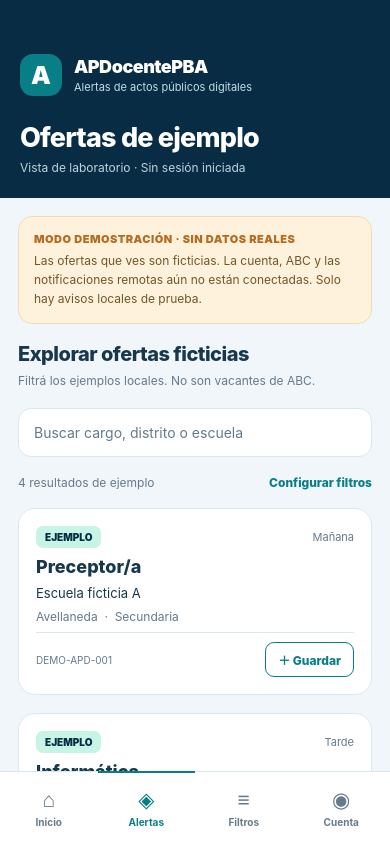
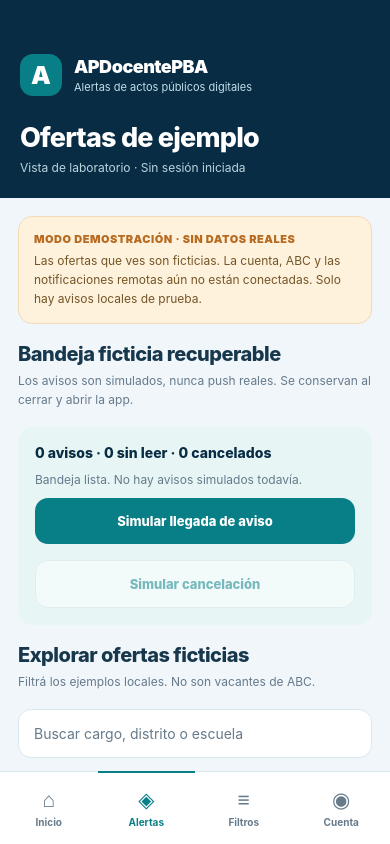
Before and after one commit to apdocentepba-hub/apdocentepba-v2, a React Native app in the folder mobile/: screen / in a window 390 px wide. Both pictures are taken after a click on the button "Explorar la demostración". Built offline with nearby package versions, Linux system fonts and the light colour scheme; what expo-notifications would draw is missing.

Commit message:
feat(mobile UI lab): recover fictional inbox on app startup, mark read, simulate cancellation with persistent tombstones

```diff
--- a/mobile/App.js
+++ b/mobile/App.js
@@ -4,7 +4,8 @@
  * Local notification demonstration ONLY on explicit tap + OS permission.
  * All offers below are explicitly fictional. No production features implied.
  */
-import React, {useMemo, useState} from "react";
+import React, {useEffect, useMemo, useState} from "react";
+import AsyncStorage from "@react-native-async-storage/async-storage";
 import * as Notifications from "expo-notifications";
 import {
  View, Text, TextInput, Pressable, ScrollView, StyleSheet,
@@ -13,6 +14,9 @@ import {
 const {
  DEMO_OFFERS, DISTRICTS, SHIFTS, filterDemoOffers, toggleSaved, demoCounters
 } = require("./src/demo-state.js");
+const {
+ createDemoInboxStore,emptyInbox,inboxCounters
+} = require("./src/demo-inbox.js");
 
 // Nothing is sent to FCM/APNs/Expo Push. This handler displays local demo notices.
 Notifications.setNotificationHandler({
@@ -93,12 +97,43 @@ function OfferCard({item,saved,onToggle}){
   </View>
  );
 }
-function PrimaryButton({label,onPress,secondary=false}){
- return <Pressable onPress={onPress}
-  accessibilityRole="button"
-  style={[styles.primaryButton,secondary&&styles.secondaryButton]}>
+function PrimaryButton({label,onPress,secondary=false,disabled=false}){
+ return <Pressable onPress={onPress} disabled={disabled}
+  accessibilityRole="button" accessibilityState={{disabled}}
+  style={[styles.primaryButton,secondary&&styles.secondaryButton,
+   disabled&&styles.disabledButton]}>
   <Text style={[styles.primaryText,secondary&&styles.secondaryText]}>{label}</Text>
  </Pressable>;
+}
+function DemoInboxCard({notice,onRead,disabled=false}){
+ const offer=DEMO_OFFERS.find(o=>o.id===notice.offerId);
+ const cancelled=notice.status==="cancelled";
+ return <View style={styles.inboxCard}>
+  <View style={styles.inboxTop}>
+   <Text style={styles.inboxTitle}>AVISO FICTICIO</Text>
+   <Text style={[styles.inboxStatus,cancelled&&styles.inboxCancelled]}>
+    {cancelled?"Cancelado":notice.read?"Leído":"Sin leer"}
+   </Text>
+  </View>
+  <Text style={styles.inboxOffer}>
+   {offer?offer.cargo:"Ejemplo no disponible"}
+  </Text>
+  <Text style={styles.help}>
+   {offer?offer.distrito+" · "+offer.escuela:"Solo demostración"} · Sin vínculo con ABC
+  </Text>
+  {cancelled?
+   <Text style={styles.inboxExplanation}>
+    El aviso cancelado se conserva como registro. No vuelve a activarse.
+   </Text>:
+  !notice.read?
+   <Pressable accessibilityRole="button" disabled={disabled}
+    accessibilityLabel="Marcar aviso ficticio como leído"
+    accessibilityState={{disabled}}
+    style={styles.inboxReadButton} onPress={()=>onRead(notice.id)}>
+    <Text style={styles.inboxReadText}>Marcar como leído</Text>
+   </Pressable>:
+   <Text style={styles.help}>Ya lo marcaste como leído en este equipo.</Text>}
+ </View>;
 }
 export default function App(){
  const [tab,setTab]=useState("inicio");
@@ -106,7 +141,53 @@ export default function App(){
  const [shift,setShift]=useState("Todos");
  const [query,setQuery]=useState("");
  const [saved,setSaved]=useState([]);
+ const inboxStore=useMemo(()=>createDemoInboxStore({storage:AsyncStorage}),[]);
+ const [inbox,setInbox]=useState(emptyInbox);
+ const [inboxReady,setInboxReady]=useState(false);
+ const [inboxLocked,setInboxLocked]=useState(false);
+ const [inboxNote,setInboxNote]=useState("Recuperando avisos ficticios de este equipo…");
  const [notificationStatus,setNotificationStatus]=useState("Aún no se hizo ninguna prueba local.");
+ useEffect(()=>{
+  let active=true;
+  inboxStore.load().then(result=>{
+   if(!active)return;
+   setInbox(result.state);
+   setInboxReady(true);
+   setInboxLocked(result.locked);
+   setInboxNote(result.locked?
+    "Los datos de la bandeja no son legibles. No se sobrescribieron: podés reiniciar la demostración manualmente.":
+    result.recovered?
+     "Bandeja ficticia recuperada del almacenamiento local.":
+     "Bandeja lista. No hay avisos simulados todavía.");
+  }).catch(()=>{
+   if(!active)return;
+   setInboxReady(true);setInboxLocked(true);
+   setInboxNote("No se puede leer la bandeja local. Reiniciá la demostración para empezar de cero.");
+  });
+  return ()=>{active=false;};
+ },[inboxStore]);
+ const runInboxAction=async(action,done,empty)=>{
+  if(!inboxReady||inboxLocked)return;
+  try{
+   const result=await action();
+   setInbox(result.state||result);
+   setInboxNote(result.applied===false?empty:done);
+  }catch{
+   setInboxNote("No se pudo guardar el cambio en este equipo. Los avisos anteriores se conservaron.");
+  }
+ };
+ const simulateInboxArrival=()=>runInboxAction(
+  ()=>inboxStore.simulate("arrival"),
+  "Se agregó un aviso ficticio. No se envió ni recibió ningún push remoto.",
+  "Ya están los cuatro avisos de ejemplo; no hay nuevos.");
+ const simulateInboxCancellation=()=>runInboxAction(
+  ()=>inboxStore.simulate("cancellation"),
+  "Se canceló un aviso ficticio. No se puede reactivar con una actualización atrasada.",
+  "No quedan avisos activos de ejemplo para cancelar.");
+ const markInboxRead=id=>runInboxAction(
+  ()=>inboxStore.markRead(id),
+  "Aviso de ejemplo marcado como leído y guardado localmente.",
+  "Ese aviso de ejemplo ya estaba leído.");
  const tryLocalNotification=async()=>{
   try {
    if(Platform.OS==="android") {
@@ -136,8 +217,16 @@ export default function App(){
  const offers=useMemo(()=>filterDemoOffers(DEMO_OFFERS,{district,shift,query}),
   [district,shift,query]);
  const counters=demoCounters(offers,saved);
- const reset=()=>{
-  setDistrict("Todos");setShift("Todos");setQuery("");setSaved([]);setTab("inicio");
+ const inboxCounts=inboxCounters(inbox);
+ const reset=async()=>{
+  try{
+   const restored=await inboxStore.reset();
+   setInbox(restored);setInboxReady(true);setInboxLocked(false);
+   setInboxNote("Se reiniciaron los avisos ficticios de este equipo.");
+   setDistrict("Todos");setShift("Todos");setQuery("");setSaved([]);setTab("inicio");
+  }catch{
+   setInboxNote("No se pudo borrar la demostración local. Los datos anteriores siguen intactos.");
+  }
  };
  return (
   <View style={styles.root}>
@@ -191,6 +280,22 @@ export default function App(){
      </>:
     tab==="alertas"?
      <>
+      <SectionHeading title="Bandeja ficticia recuperable"
+       sub="Los avisos son simulados, nunca push reales. Se conservan al cerrar y abrir la app."/>
+      <View style={styles.summaryBox}>
+       <Text style={styles.summaryTitle}>
+        {inboxCounts.demoAlerts} avisos · {inboxCounts.demoUnread} sin leer · {inboxCounts.demoCancelled} cancelados
+       </Text>
+       <Text style={styles.help} accessibilityRole="text">{inboxNote}</Text>
+       <PrimaryButton label="Simular llegada de aviso" disabled={!inboxReady||inboxLocked}
+        onPress={simulateInboxArrival}/>
+       <PrimaryButton label="Simular cancelación" secondary
+        disabled={!inboxReady||inboxLocked||!inbox.items.some(x=>x.status==="active")}
+        onPress={simulateInboxCancellation}/>
+      </View>
+      {inbox.items.map(item=><DemoInboxCard
+       key={item.id} notice={item}
+       disabled={!inboxReady||inboxLocked} onRead={markInboxRead}/>)}
       <SectionHeading title="Explorar ofertas ficticias"
        sub="Filtrá los ejemplos locales. No son vacantes de ABC."/>
       <TextInput
@@ -258,8 +363,13 @@ export default function App(){
        <Text style={styles.statusHeading}>Privacidad</Text>
        <Text style={styles.help}>Los avisos futuros mostrarán un texto genérico y
         abrirán los detalles solo después de verificar la sesión.</Text>
+       <Text style={styles.help}>
+        La bandeja ficticia conserva solo IDs de ejemplo y estados locales
+        sin cifrar. No guarda contraseñas, tokens ni ofertas reales.
+       </Text>
       </View>
-      <PrimaryButton label="Reiniciar demostración" secondary onPress={reset}/>
+      <PrimaryButton label="Reiniciar demostración y bandeja" secondary
+       disabled={!inboxReady} onPress={reset}/>
      </>}
     <Text style={styles.foot}>APDocentePBA · Prototipo Android/iOS · Sin datos reales</Text>
    </ScrollView>
@@ -337,6 +447,18 @@ const styles=StyleSheet.create({
  summaryBox:{backgroundColor:"#E7F5F5",borderRadius:15,padding:17,gap:9},
  summaryTitle:{color:COLORS.navy,fontWeight:"800",fontSize:14},
  summaryText:{fontSize:13,color:COLORS.text,lineHeight:20},
+ inboxCard:{backgroundColor:"#FFF",borderRadius:14,borderWidth:1,
+  borderColor:COLORS.line,padding:15,gap:8},
+ inboxTop:{flexDirection:"row",justifyContent:"space-between",alignItems:"center"},
+ inboxTitle:{fontSize:10,fontWeight:"900",color:COLORS.teal,letterSpacing:0.4},
+ inboxStatus:{fontSize:11,color:COLORS.teal,fontWeight:"800"},
+ inboxCancelled:{color:COLORS.orange},
+ inboxOffer:{fontSize:16,fontWeight:"800",color:COLORS.text},
+ inboxExplanation:{fontSize:12,color:COLORS.orange,lineHeight:18},
+ inboxReadButton:{padding:11,borderRadius:9,backgroundColor:COLORS.mint,
+  alignSelf:"flex-start"},
+ inboxReadText:{fontSize:12,fontWeight:"800",color:COLORS.navy},
+ disabledButton:{opacity:0.5},
  statusCard:{backgroundColor:"#FFF",padding:18,borderRadius:15,borderWidth:1,borderColor:COLORS.line,gap:8},
  statusHeading:{fontSize:15,color:COLORS.text,fontWeight:"800"},
  statusValue:{fontSize:13,color:COLORS.orange,fontWeight:"800"},
```
